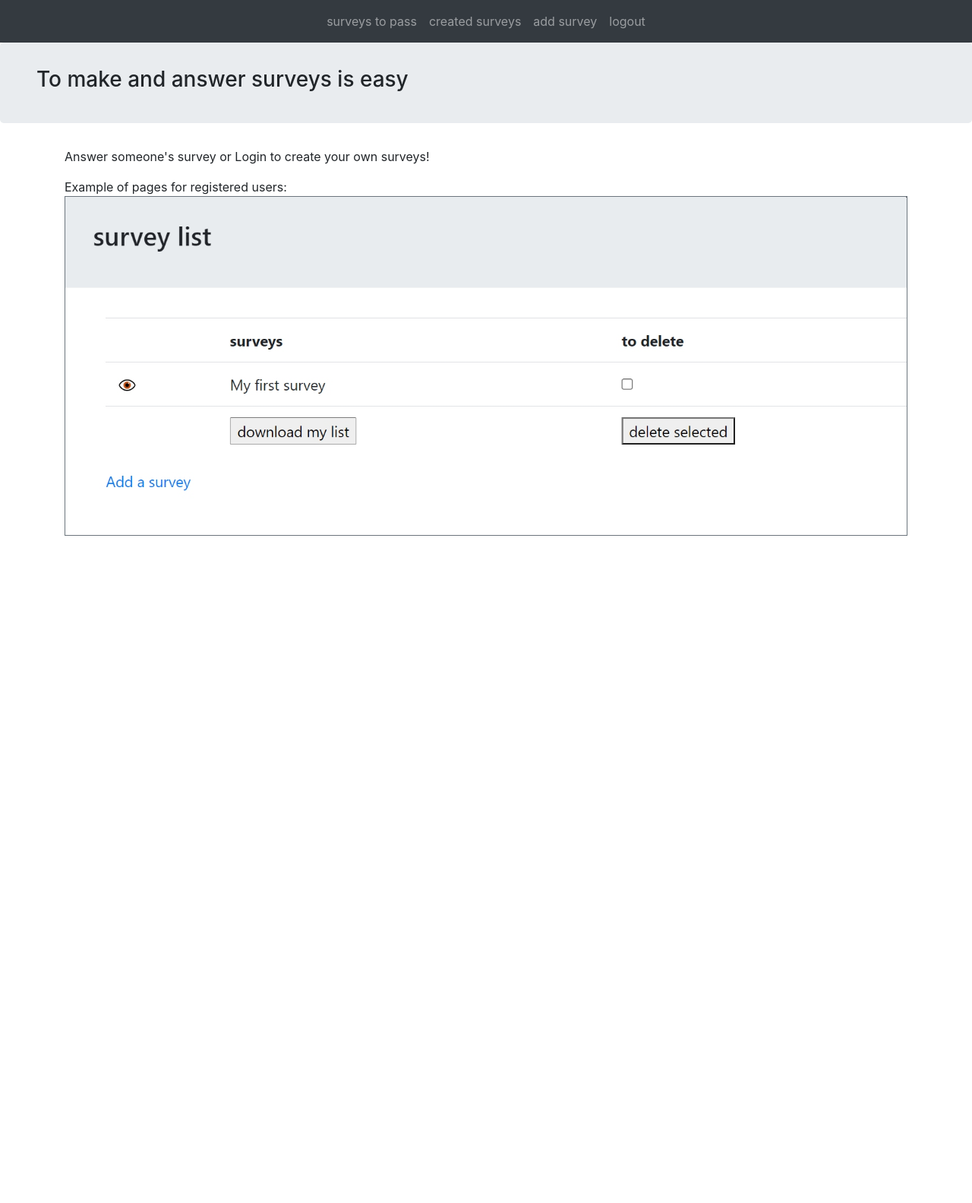
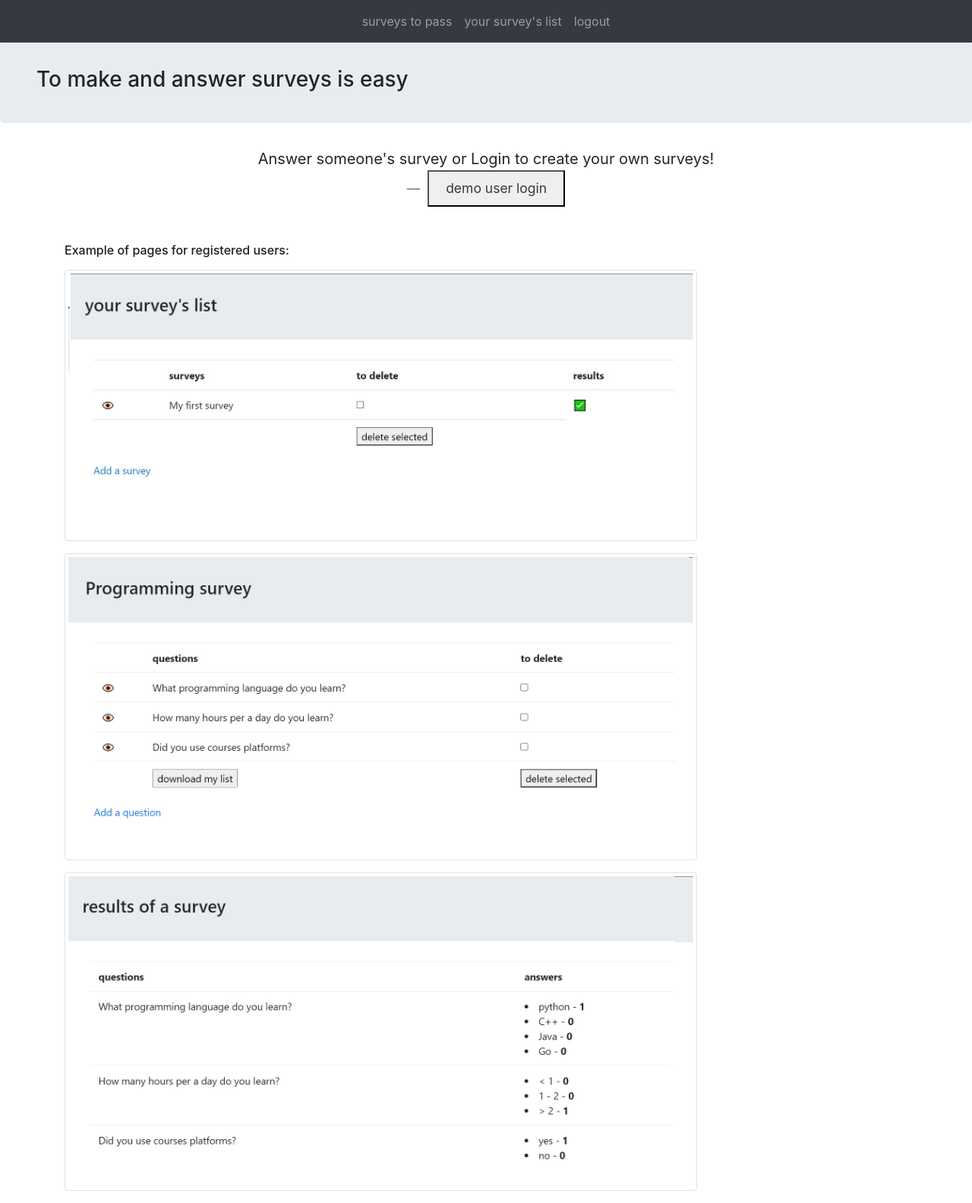
Before and after one commit to alina1412/survey_django, a Django app: page /survey/home/ in a window 1280 px wide. Shown: the whole page at 76% size. Before the commit the page ends 705 px from the top, so only its background shows below. Run offline with Django 4.2, Linux system fonts and the light colour scheme; the visitor is signed in with stand-in values (Sample User, id 1); some libraries are stand-ins or nearby versions.

Commit message:
logout confirm, pictures examples

```diff
--- a/static/templates/base.html
+++ b/static/templates/base.html
@@ -22,16 +22,22 @@
                 <ul class="navbar-nav">
                     {% for m in menu %}
                     <li class="nav-item">
-                    <a class="nav-link" href="{% url m.url_name %}">{{m.descr}}</a>
-                    </li>
-                    {% endfor %}
-
-                    {% for m in menu_param %}
-                    <li class="nav-item">
-                    <a class="nav-link" href="{{ m.url_name }}">{{m.descr}}</a>
+                    <a class="nav-link" href="{% url m.url_name %}" onclick="{{m.onclick}}">{{m.descr}}</a>
                     </li>
                     {% endfor %}
                 </ul>
+
+                <script>
+                    function myFunction() {
+                        if (confirm("Log out?")) {
+                            return true;
+                         } else {
+                        // print("You pressed Cancel!");
+                        return false;
+                        }
+                    }
+                </script>
+
             </div>
         </nav>
 
--- a/static/templates/home.html
+++ b/static/templates/home.html
@@ -9,15 +9,27 @@
 
 {% block body %}
 <div class="container">
+        <blockquote class="blockquote text-center mt-1 mb-5">
+                <p class="mb-0">Answer someone's survey or Login to create your own surveys!</p>
+                <footer class="blockquote-footer">
+                        <button><a href="#" class="nav-link text-dark">demo user login</a></button>
+                </footer>
+        </blockquote>
 
-        <p>Answer someone's survey or Login to create your own surveys!</p>
+        <div class="mt-lg-2 mb-lg-2">
+        <p></p>
 
-        Example of pages for registered users:
-        <img src="{% static 'images/example.jpg' %}" class="img-fluid border border-secondary">
-
-
-
-
+        <p><h6 style="color: rgb(31, 30, 30);"> Example of pages for registered users: </h6></p>
+        <p>
+        <img src="{% static 'images/your-list-example.jpg' %}" class="img-fluid img-thumbnail w-75">
+        </p>
+        <p>
+        <img src="{% static 'images/survey-detail-example.jpg' %}" class="img-fluid img-thumbnail w-75">
+        </p>
+        </div>
+        <p>
+        <img src="{% static 'images/results-example.jpg' %}" class="img-fluid img-thumbnail w-75">
+        </p>
 
 </div>
 {% endblock %}
--- a/static/templates/results.html
+++ b/static/templates/results.html
@@ -18,7 +18,7 @@
         {% else %}
         <table class="table">
             <tr>
-            <th>question</th>
+            <th>questions</th>
             <th>answers</th>
             </tr>
 
@@ -26,7 +26,7 @@
                 <tr>
                     <td> {{ item.title }} </td>
                     <td> {% for choice in item.choices %}
-                        <li> {{ choice.0 }} - {{ choice.1 }} </li>
+                        <li> {{ choice.0 }} - <b>{{ choice.1 }} </b></li>
                         {% endfor %}
                     </td>
                 </tr>
--- a/survey_app/views_menu.py
+++ b/survey_app/views_menu.py
@@ -18,21 +18,27 @@ menu = [
 
 menu_log = [
     {  "url_name": 'survey_app:survey_list',
-        "descr": 'created surveys'
+        "descr": "your survey's list"
     },
-    {  "url_name": 'survey_app:add_survey',
-        "descr": 'add survey'
-    },
+    # {  "url_name": 'survey_app:add_survey',
+    #     "descr": 'add survey'
+    # },
     {  "url_name": 'survey_app:logout',
-        "descr": 'logout'
+        "descr": 'logout',
+        "onclick": "return myFunction();"
     },
 
     ]
+
+
 
 def get_menu(request):
     if request.user.is_authenticated:
         return menu + menu_log
     return menu_notlog + menu
+
+
+
 
 # menu_param = [
 #     {  "url_name": '/survey_app/add_question/1',
--- a/survey_app/views_survey.py
+++ b/survey_app/views_survey.py
@@ -107,7 +107,7 @@ class SurveyToPassView(ListView):
     template_name = "surveys_to_pass_list.html"
     model = Survey
     context_object_name = 'object_list'
-    extra_context = {'h3': 'survey you can pass', 'title': 'to pass'}
+    extra_context = {'h3': 'surveys you can pass', 'title': 'to pass'}
 
     # def get_queryset(self):
     #     return Survey.objects.filter()
```
Also changed, not shown: static/css/styles.css (line endings or trailing spaces), static/images/example.jpg (deleted), static/images/results-example.jpg (added), static/images/survey-detail-example.jpg (added), static/images/your-list-example.jpg (added).
